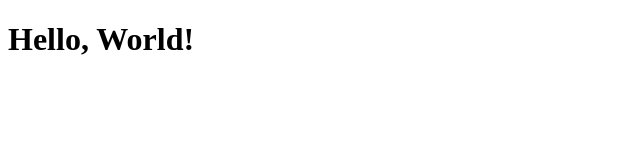
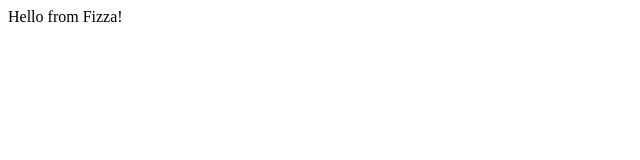
Before and after one commit to FizzaMubeen/HelloWorld, a plain HTML site: page index.html in a window 1280 px wide. Shown: the whole page, without its empty margins (0-640 px from the left). Drawn offline with Linux system fonts and the light colour scheme.

Commit message:
added index.html
some changings made in index.html file.

```diff
--- a/index.html
+++ b/index.html
@@ -3,9 +3,11 @@
 <head>
     <meta charset="UTF-8">
     <meta name="viewport" content="width=device-width, initial-scale=1.0">
-    <title>Hello World</title>
+    <title>Document</title>
 </head>
 <body>
-    <h1>Hello, World!</h1>
+    <div>
+        Hello from Fizza!
+    </div>
 </body>
 </html>
```
Also changed, not shown: 1 other file.
